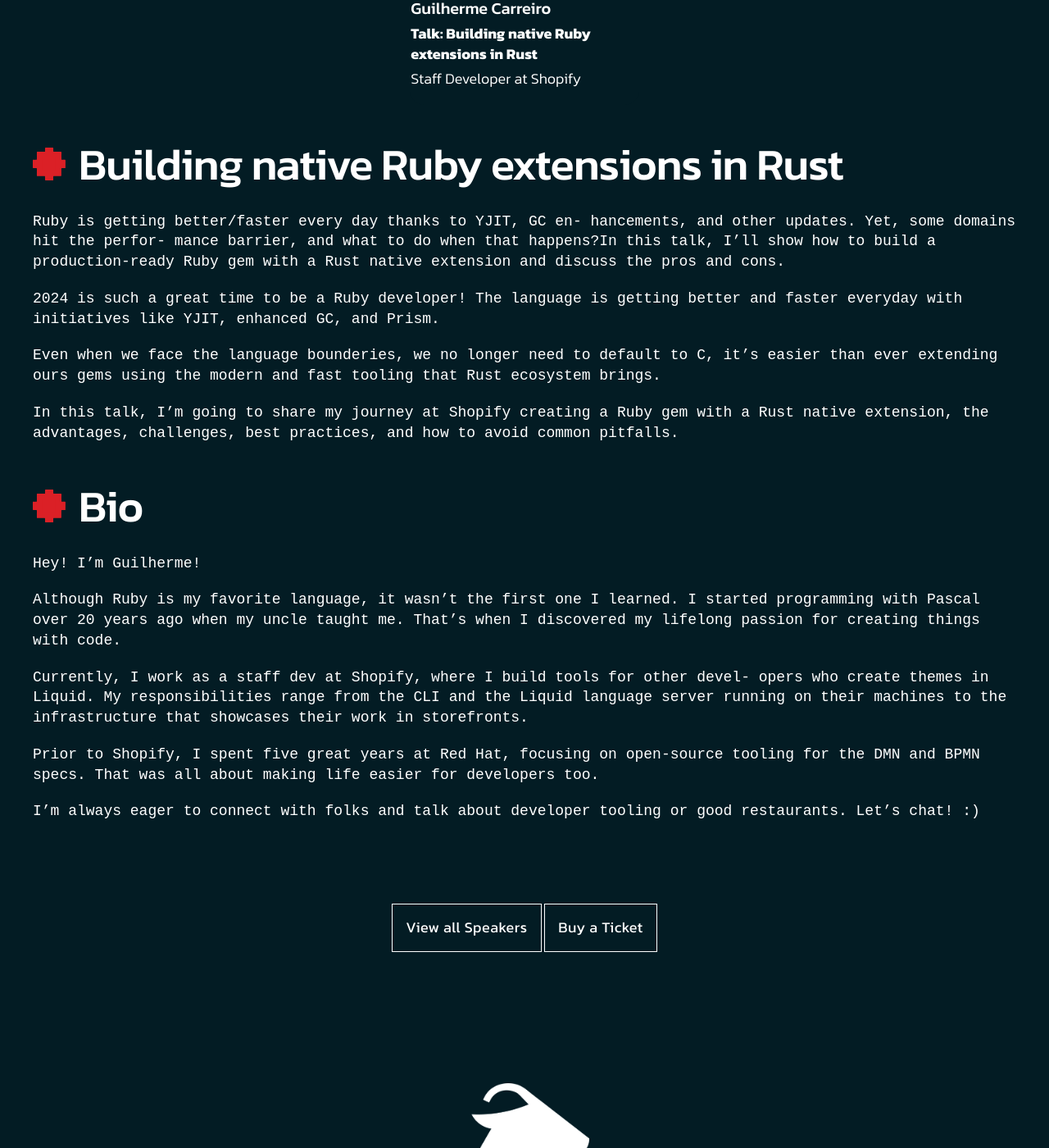
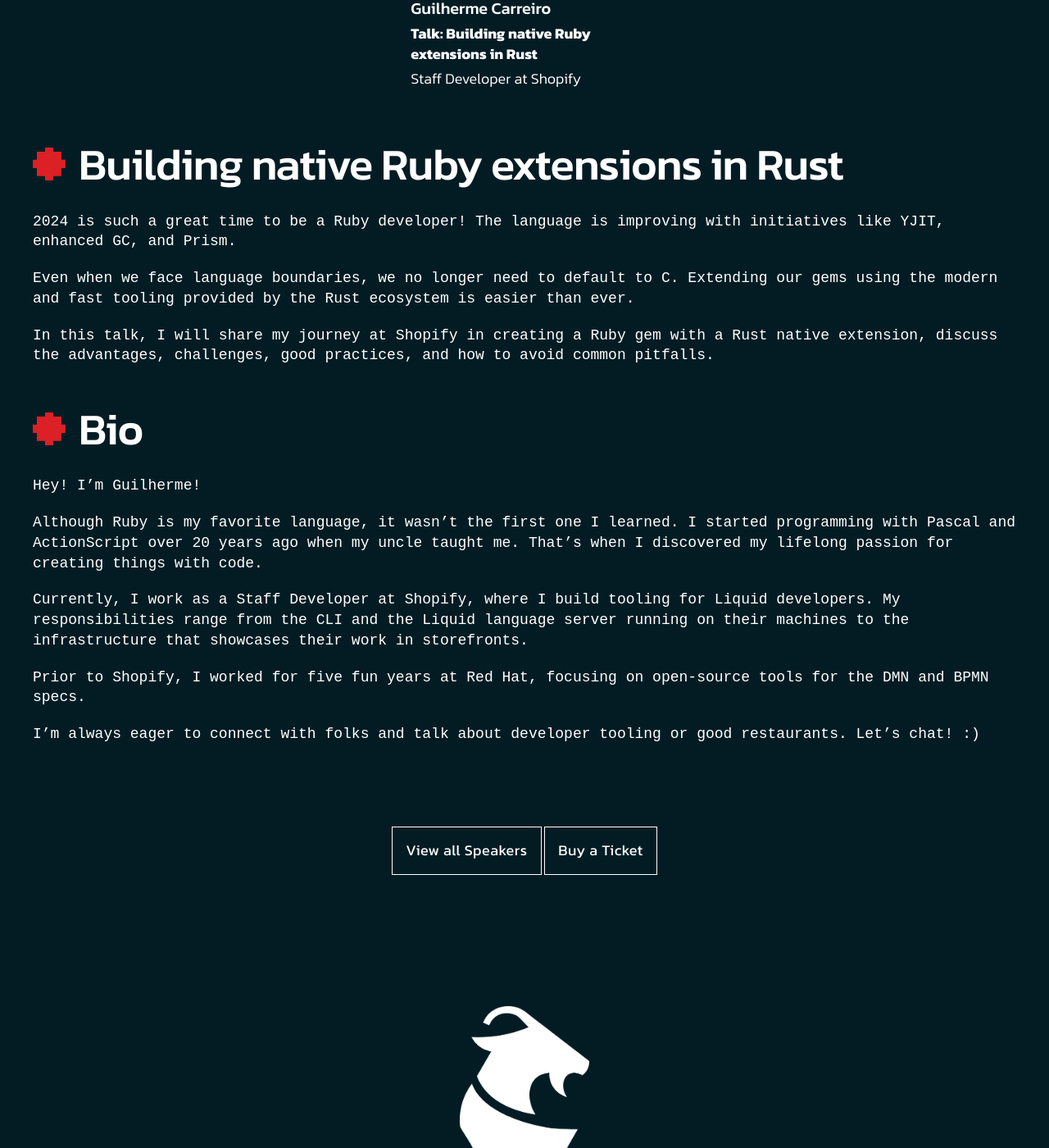
Before and after one commit to euruko/2024.euruko.org, a Jekyll site: the page built from speakers/guilherme_carreiro.html, in a window 1280 px wide and 1400 px high, scrolled down 555 px. Shown: the whole window at 82% size. Built offline with Jekyll 4.4.1, drawn with Linux system fonts in a browser that asks for light colours; comment, search, counter and statistics services are not loaded.

Commit message:
travel sponsors. speaker change

```diff
--- a/_includes/agenda/agenda_day_one.html
+++ b/_includes/agenda/agenda_day_one.html
@@ -75,10 +75,10 @@
     <div class="schedule__row">
       <div class="schedule__time">11:40 - 12:10</div>
       <div class="schedule__item">
-        <a href="/speakers/faraaz_ahmad" class="schedule__item__image" style="background: url(/assets/images/speakers/faraaz_ahmad.jpg_large) center center / cover no-repeat;"></a>
+        <a href="/speakers/cristian_anatoly.html" class="schedule__item__image" style="background: url(/assets/images/speakers/cristian_anatoly.jpg) center center / cover no-repeat;"></a>
         <div class="schedule__item__content">
-          <h5 class="schedule__item__title">Ruby without the syntax</h5>
-          <p class="schedule__item__speaker">Faraaz Ahmad</p>
+          <h5 class="schedule__item__title">2000 engineers, 2 millions lines of code: the history of a Rails monolith</h5>
+          <p class="schedule__item__speaker">Cristian Planas & Anatoly Mikhaylov</p>
         </div>
       </div>
       <div class="schedule__item">
--- a/speakers/guilherme_carreiro.html
+++ b/speakers/guilherme_carreiro.html
@@ -30,25 +30,13 @@
         <div class="col--100">
           <h3 class="section__article__title has-dot">Building native Ruby extensions in Rust</h3>
           <p class="section__article__text mb--2">
-            Ruby is getting better/faster every day thanks to YJIT, GC en-
-hancements, and other updates. Yet, some domains hit the perfor-
-mance barrier, and what to do when that happens?In this talk, I’ll
-show how to build a production-ready Ruby gem with a Rust native
-extension and discuss the pros and cons.
+            2024 is such a great time to be a Ruby developer! The language is improving with initiatives like YJIT, enhanced GC, and Prism.
           </p>
           <p class="section__article__text mb--2">
-            2024 is such a great time to be a Ruby developer! The language is getting better
-and faster everyday with initiatives like YJIT, enhanced GC, and Prism.
+            Even when we face language boundaries, we no longer need to default to C. Extending our gems using the modern and fast tooling provided by the Rust ecosystem is easier than ever.
           </p>
           <p class="section__article__text mb--2">
-            Even when we face the language bounderies, we no longer need to default to
-C, it’s easier than ever extending ours gems using the modern and fast tooling
-that Rust ecosystem brings.
-          </p>
-          <p class="section__article__text mb--2">
-            In this talk, I’m going to share my journey at Shopify creating a Ruby gem with
-a Rust native extension, the advantages, challenges, best practices, and how to
-avoid common pitfalls.
+            In this talk, I will share my journey at Shopify in creating a Ruby gem with a Rust native extension, discuss the advantages, challenges, good practices, and how to avoid common pitfalls.
           </p>
         </div>
       </article>
@@ -59,24 +47,16 @@
             Hey! I’m Guilherme!
           </p>
           <p class="section__article__text mb--2">
-            Although Ruby is my favorite language, it wasn’t the first one I learned. I
-started programming with Pascal over 20 years ago when my uncle taught me.
-That’s when I discovered my lifelong passion for creating things with code.
+            Although Ruby is my favorite language, it wasn’t the first one I learned. I started programming with Pascal and ActionScript over 20 years ago when my uncle taught me. That’s when I discovered my lifelong passion for creating things with code.
           </p>
           <p class="section__article__text mb--2">
-            Currently, I work as a staff dev at Shopify, where I build tools for other devel-
-opers who create themes in Liquid. My responsibilities range from the CLI and
-the Liquid language server running on their machines to the infrastructure that
-showcases their work in storefronts.
+            Currently, I work as a Staff Developer at Shopify, where I build tooling for Liquid developers. My responsibilities range from the CLI and the Liquid language server running on their machines to the infrastructure that showcases their work in storefronts.
           </p>
           <p class="section__article__text mb--2">
-            Prior to Shopify, I spent five great years at Red Hat, focusing on open-source
-tooling for the DMN and BPMN specs. That was all about making life easier
-for developers too.
+            Prior to Shopify, I worked for five fun years at Red Hat, focusing on open-source tools for the DMN and BPMN specs.
           </p>
           <p class="section__article__text mb--2">
-            I’m always eager to connect with folks and talk about developer tooling or good
-restaurants. Let’s chat! :)
+            I’m always eager to connect with folks and talk about developer tooling or good restaurants. Let’s chat! :)
           </p>
         </div>
       </article>
--- a/speakers/magesh.html
+++ b/speakers/magesh.html
@@ -21,7 +21,7 @@
               </ul>
               <h4 class="card__name">Magesh</h4>
               <p class="card__note text--bold">Talk: Concurrency in Ruby: Threads, Fibers, and Ractors Demystified</p>
-              <p class="card__note">Dev Coach - React/Rails coder. Lead Technical Consultant at RailsFactory. Coordinator ChennaiGeeks. Prev: Founder at Hash14 - Lead at Facebook DevC Chennai</p>
+              <p class="card__note">Dev Coach - React/Rails coder. Lead Technical Consultant at RailsFactory. Opensource enthusiast.</p>
             </div>
           </div>
         </div>
```
Also changed, not shown: _includes/sponsors_section.html (+46 -5 lines), all_speakers.html (+25 -7 lines), speakers/cristian_anatoly.html (added, +129 -0 lines), speakers/faraaz_ahmad.html (deleted, +0 -134 lines), assets/images/speakers/anatoly_mikhaylov.png (added), assets/images/speakers/cristian_anatoly.jpg (added), assets/images/speakers/cristian_planas.jpg (added), assets/images/sponsors/cultureamp.png (added), assets/images/sponsors/prevail.png (added), assets/images/sponsors/prevail.svg (added), assets/images/sponsors/zendesk.png (added).
